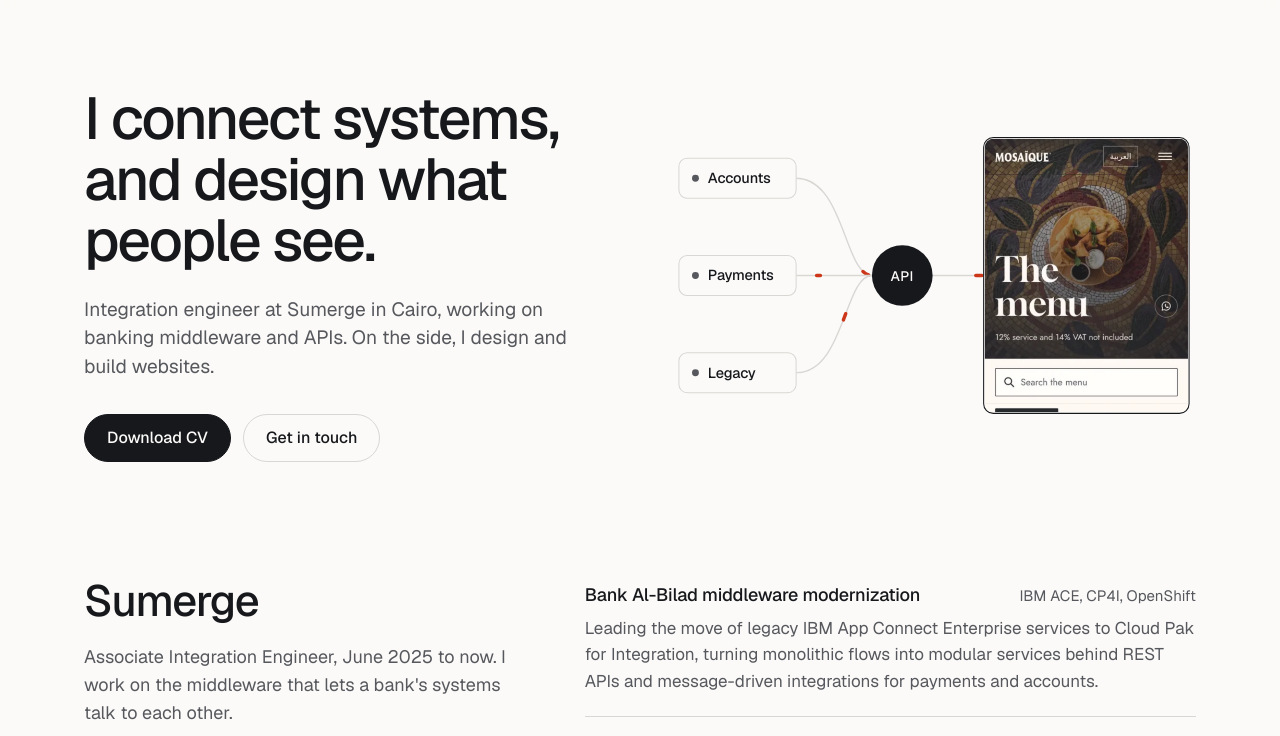
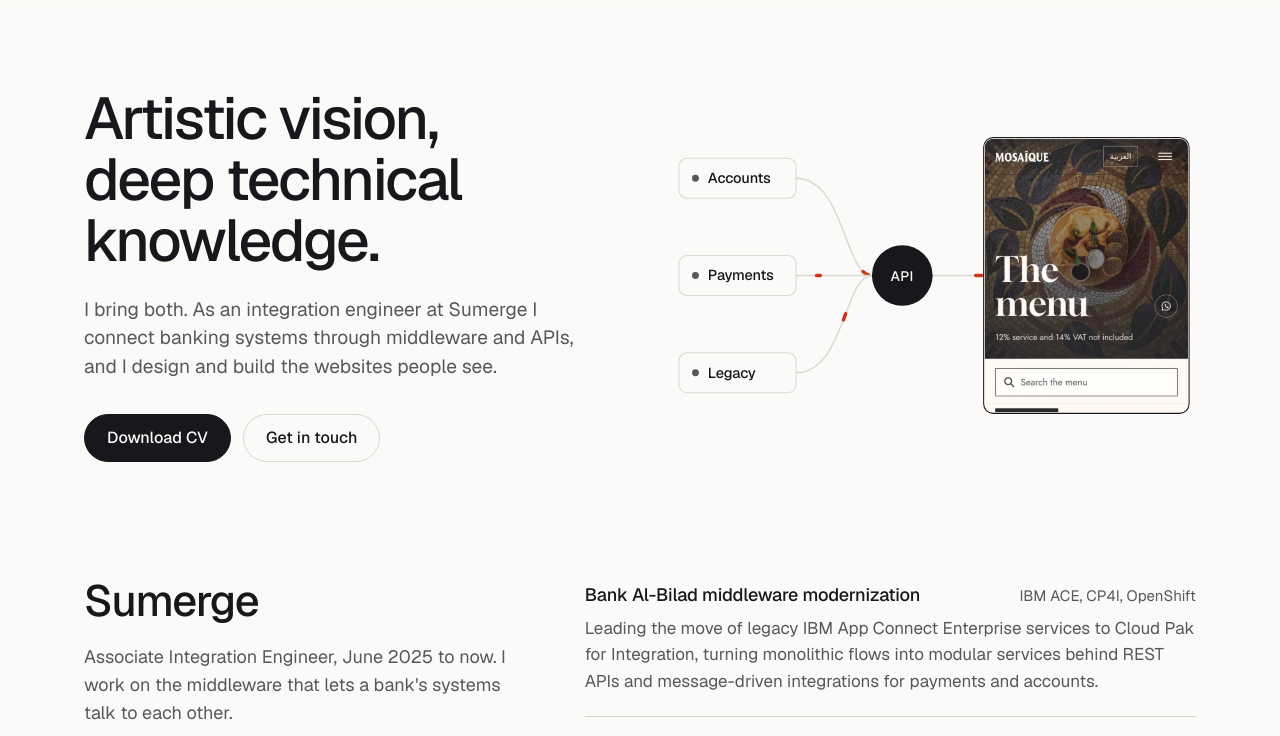
Before and after one commit to ahmedfakhr1/ahmedfakhr1.github.io, a plain HTML site: page index.html in a window 1280 px wide. Shown: the part 64-800 px from the top of the page. Drawn offline with Linux system fonts and the light colour scheme.

Commit message:
Hero headline: artistic vision, deep technical knowledge

```diff
--- a/index.html
+++ b/index.html
@@ -39,8 +39,8 @@
 <main id="main">
   <section class="hero hero-home wrap">
     <div class="hero-text">
-      <h1>I connect systems, and design what people see.</h1>
-      <p>Integration engineer at Sumerge in Cairo, working on banking middleware and APIs. On the side, I design and build websites.</p>
+      <h1>Artistic vision, deep technical knowledge.</h1>
+      <p>I bring both. As an integration engineer at Sumerge I connect banking systems through middleware and APIs, and I design and build the websites people see.</p>
       <div class="cta">
         <a class="btn" href="cv.pdf" download="Ahmed-Fakhreldin-CV.pdf">Download CV</a>
         <a class="btn ghost" href="#contact">Get in touch</a>
```
